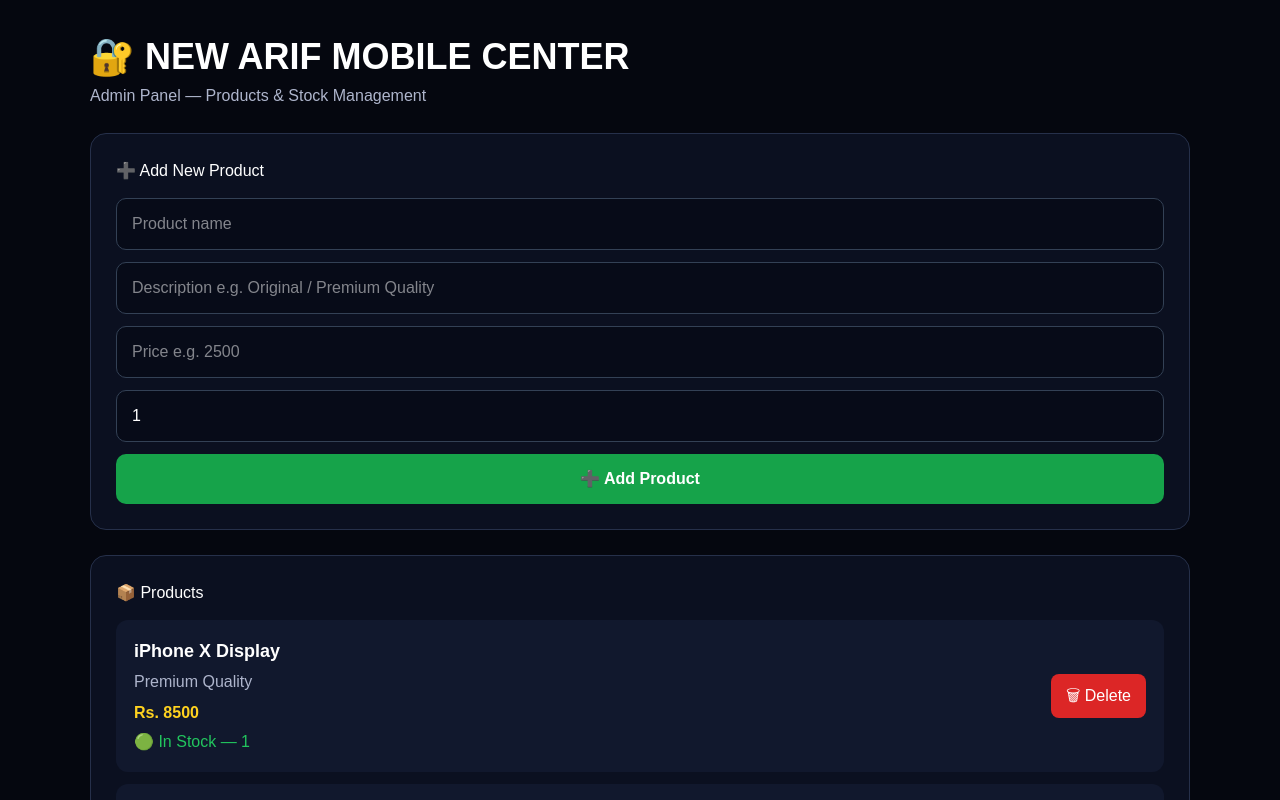
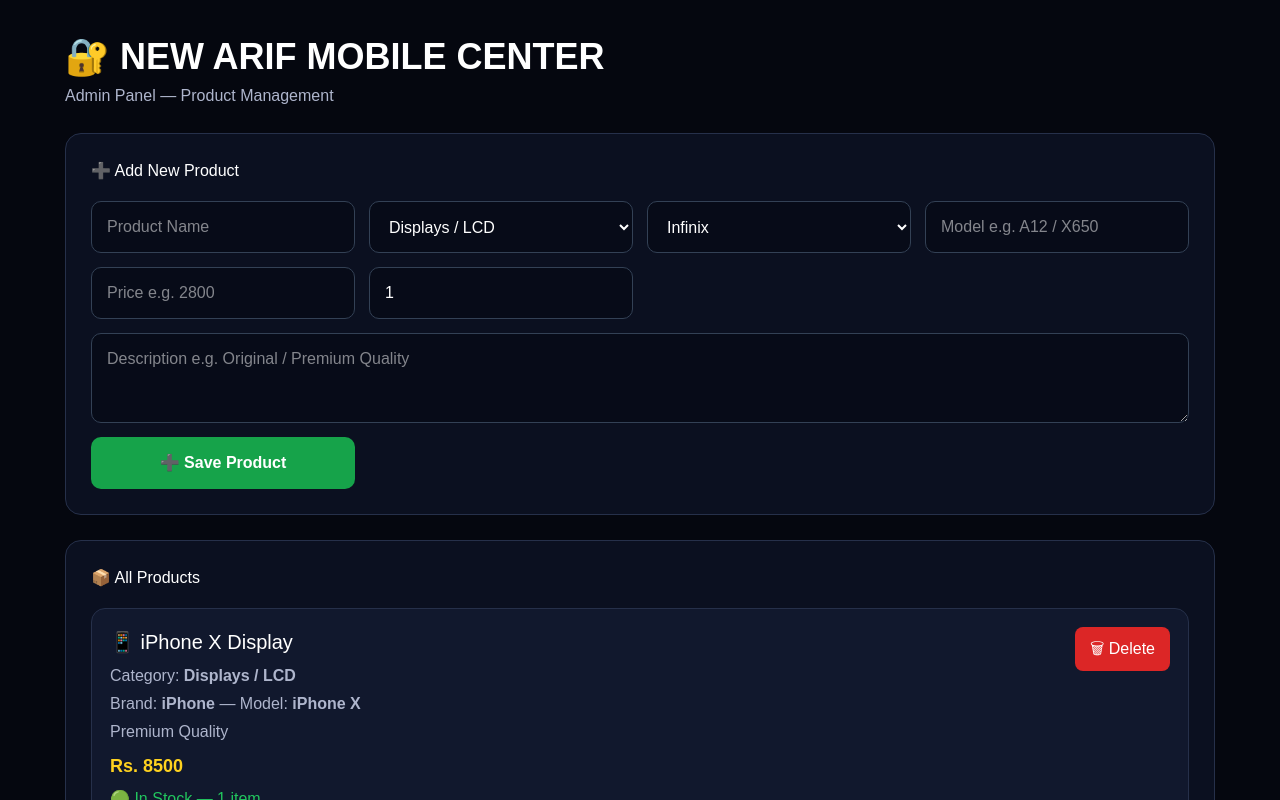
Before and after one commit to newarifmobilecenter/new-arif-mobile-center, a Next.js app: page /admin in a window 1280 px wide. Shown: the top 800 px of the page. Built offline with nearby package versions, Linux system fonts and the light colour scheme.

Commit message:
Update page.tsx

```diff
--- a/app/admin/page.tsx
+++ b/app/admin/page.tsx
@@ -1,18 +1,50 @@
 "use client";
 
 import { useState } from "react";
+
+const categories = [
+  "Displays / LCD",
+  "Batteries",
+  "Charging Ports",
+  "Speakers / Mic",
+  "Cameras",
+  "Buttons / Flex",
+  "Body / Housing",
+  "Repairing Parts",
+  "Tools",
+  "Other Parts",
+];
+
+const brands = [
+  "Infinix",
+  "Tecno",
+  "Itel",
+  "Vivo",
+  "Oppo",
+  "Realme",
+  "OnePlus",
+  "Samsung",
+  "iPhone",
+  "Universal",
+];
 
 const defaultProducts = [
   {
     id: 1,
     name: "iPhone X Display",
+    category: "Displays / LCD",
+    brand: "iPhone",
+    model: "iPhone X",
     description: "Premium Quality",
     price: "8500",
     stock: 1,
   },
   {
     id: 2,
-    name: "Samsung Battery A12",
+    name: "Samsung A12 Battery",
+    category: "Batteries",
+    brand: "Samsung",
+    model: "A12",
     description: "Original",
     price: "2500",
     stock: 4,
@@ -21,20 +53,27 @@
 
 export default function AdminPage() {
   const [products, setProducts] = useState(defaultProducts);
+
   const [name, setName] = useState("");
+  const [category, setCategory] = useState("Displays / LCD");
+  const [brand, setBrand] = useState("Infinix");
+  const [model, setModel] = useState("");
   const [description, setDescription] = useState("");
   const [price, setPrice] = useState("");
   const [stock, setStock] = useState("1");
 
   function addProduct() {
-    if (!name || !price) {
-      alert("Product name aur price zaroor likhein.");
+    if (!name || !model || !price) {
+      alert("Product name, model aur price zaroor likhein.");
       return;
     }
 
     const newProduct = {
       id: Date.now(),
       name,
+      category,
+      brand,
+      model,
       description,
       price,
       stock: Number(stock),
@@ -43,6 +82,7 @@
     setProducts([...products, newProduct]);
 
     setName("");
+    setModel("");
     setDescription("");
     setPrice("");
     setStock("1");
@@ -61,102 +101,159 @@
         padding: "30px 20px",
       }}
     >
-      <div style={{ maxWidth: 1100, margin: "auto" }}>
+      <div style={{ maxWidth: 1150, margin: "auto" }}>
         <h1 style={{ fontSize: 36, fontWeight: 900 }}>
           🔐 NEW ARIF MOBILE CENTER
         </h1>
 
         <p style={{ color: "#aeb5cc" }}>
-          Admin Panel — Products & Stock Management
+          Admin Panel — Product Management
         </p>
 
-        <section
-          style={{
-            marginTop: 25,
-            padding: 25,
-            borderRadius: 16,
-            background: "#0b1020",
-            border: "1px solid #26304a",
-          }}
-        >
+        {/* ADD PRODUCT */}
+        <section style={cardStyle}>
           <h2>➕ Add New Product</h2>
 
           <div
             style={{
               display: "grid",
-              gap: 12,
-              marginTop: 15,
+              gridTemplateColumns:
+                "repeat(auto-fit, minmax(240px, 1fr))",
+              gap: 14,
+              marginTop: 18,
             }}
           >
+            {/* Product Name */}
             <input
               value={name}
               onChange={(e) => setName(e.target.value)}
-              placeholder="Product name"
+              placeholder="Product Name"
               style={inputStyle}
             />
 
+            {/* Category */}
+            <select
+              value={category}
+              onChange={(e) => setCategory(e.target.value)}
+              style={inputStyle}
+            >
+              {categories.map((item) => (
+                <option key={item}>{item}</option>
+              ))}
+            </select>
+
+            {/* Brand */}
+            <select
+              value={brand}
+              onChange={(e) => setBrand(e.target.value)}
+              style={inputStyle}
+            >
+              {brands.map((item) => (
+                <option key={item}>{item}</option>
+              ))}
+            </select>
+
+            {/* Model */}
             <input
+              value={model}
+              onChange={(e) => setModel(e.target.value)}
+              placeholder="Model e.g. A12 / X650"
+              style={inputStyle}
+            />
+
+            {/* Price */}
+            <input
+              value={price}
+              onChange={(e) => setPrice(e.target.value)}
+              placeholder="Price e.g. 2800"
+              type="number"
+              style={inputStyle}
+            />
+
+            {/* Stock */}
+            <input
+              value={stock}
+              onChange={(e) => setStock(e.target.value)}
+              placeholder="Stock Quantity"
+              type="number"
+              min="0"
+              style={inputStyle}
+            />
+
+            {/* Description */}
+            <textarea
               value={description}
               onChange={(e) => setDescription(e.target.value)}
               placeholder="Description e.g. Original / Premium Quality"
-              style={inputStyle}
-            />
-
-            <input
-              value={price}
-              onChange={(e) => setPrice(e.target.value)}
-              placeholder="Price e.g. 2500"
-              style={inputStyle}
-            />
-
-            <input
-              value={stock}
-              onChange={(e) => setStock(e.target.value)}
-              type="number"
-              min="0"
-              placeholder="Stock quantity"
-              style={inputStyle}
+              style={{
+                ...inputStyle,
+                minHeight: 90,
+                gridColumn: "1 / -1",
+              }}
             />
 
             <button onClick={addProduct} style={buttonStyle}>
-              ➕ Add Product
+              ➕ Save Product
             </button>
           </div>
         </section>
 
-        <section
+        {/* PRODUCTS */}
+        <section style={cardStyle}>
+          <h2>📦 All Products</h2>
+
+          <div style={{ display: "grid", gap: 14, marginTop: 18 }}>
+            {products.map((product) => (
+              <article
+                key={product.id}
                 style={{
-            marginTop: 25,
-            padding: 25,
-            borderRadius: 16,
-            background: "#0b1020",
+                  padding: 18,
+                  borderRadius: 14,
+                  background: "#11182d",
                   border: "1px solid #26304a",
                 }}
               >
-          <h2>📦 Products</h2>
-
-          <div style={{ display: "grid", gap: 12, marginTop: 15 }}>
-            {products.map((product) => (
                 <div
-                key={product.id}
                   style={{
-                  padding: 18,
-                  borderRadius: 12,
-                  background: "#11182d",
                     display: "flex",
                     justifyContent: "space-between",
-                  alignItems: "center",
                     gap: 15,
                     flexWrap: "wrap",
                   }}
                 >
                   <div>
-                  <b style={{ fontSize: 18 }}>{product.name}</b>
+                    <h3
+                      style={{
+                        margin: 0,
+                        fontSize: 20,
+                      }}
+                    >
+                      📱 {product.name}
+                    </h3>
 
                     <div
                       style={{
                         color: "#aeb5cc",
-                      marginTop: 5,
+                        marginTop: 7,
+                      }}
+                    >
+                      Category: <b>{product.category}</b>
+                    </div>
+
+                    <div
+                      style={{
+                        color: "#aeb5cc",
+                        marginTop: 4,
+                      }}
+                    >
+                      Brand: <b>{product.brand}</b> — Model:{" "}
+                      <b>{product.model}</b>
+                    </div>
+
+                    <div
+                      style={{
+                        color: "#aeb5cc",
+                        marginTop: 4,
                       }}
                     >
                       {product.description}
@@ -165,17 +262,19 @@
                     <div
                       style={{
                         color: "#ffd21f",
-                      marginTop: 7,
-                      fontWeight: 800,
+                        fontWeight: 900,
+                        fontSize: 18,
+                        marginTop: 9,
                       }}
                     >
                       Rs. {product.price}
                     </div>
 
-                  <div style={{ marginTop: 5 }}>
+                    <div style={{ marginTop: 7 }}>
                       {product.stock > 0 ? (
                         <span style={{ color: "#22c55e" }}>
-                        🟢 In Stock — {product.stock}
+                          🟢 In Stock — {product.stock} item
+                          {product.stock === 1 ? "" : "s"}
                         </span>
                       ) : (
                         <span style={{ color: "#ef4444" }}>
@@ -187,36 +286,31 @@
 
                   <button
                     onClick={() => deleteProduct(product.id)}
-                  style={{
-                    background: "#dc2626",
-                    color: "#fff",
-                    border: 0,
-                    padding: "10px 15px",
-                    borderRadius: 8,
-                    cursor: "pointer",
-                  }}
+                    style={deleteButtonStyle}
                   >
                     🗑 Delete
                   </button>
                 </div>
+              </article>
             ))}
           </div>
         </section>
 
-        <a
-          href="/"
-          style={{
-            display: "inline-block",
-            marginTop: 25,
-            color: "#22d3ee",
-          }}
-        >
+        <a href="/" style={backLinkStyle}>
           ← Back to Website
         </a>
       </div>
     </main>
   );
 }
+
+const cardStyle = {
+  marginTop: 25,
+  padding: 25,
+  borderRadius: 16,
+  background: "#0b1020",
+  border: "1px solid #26304a",
+};
 
 const inputStyle = {
   width: "100%",
@@ -230,7 +324,7 @@
 };
 
 const buttonStyle = {
-  padding: "13px 18px",
+  padding: "14px 18px",
   borderRadius: 10,
   border: 0,
   background: "#16a34a",
@@ -238,3 +332,19 @@
   fontWeight: 800,
   cursor: "pointer",
 };
+
+const deleteButtonStyle = {
+  background: "#dc2626",
+  color: "#fff",
+  border: 0,
+  padding: "10px 15px",
+  borderRadius: 8,
+  cursor: "pointer",
+  height: "fit-content",
+};
+
+const backLinkStyle = {
+  display: "inline-block",
+  marginTop: 25,
+  color: "#22d3ee",
+};
```
Lines whose indentation alone changed are shown as unchanged.
